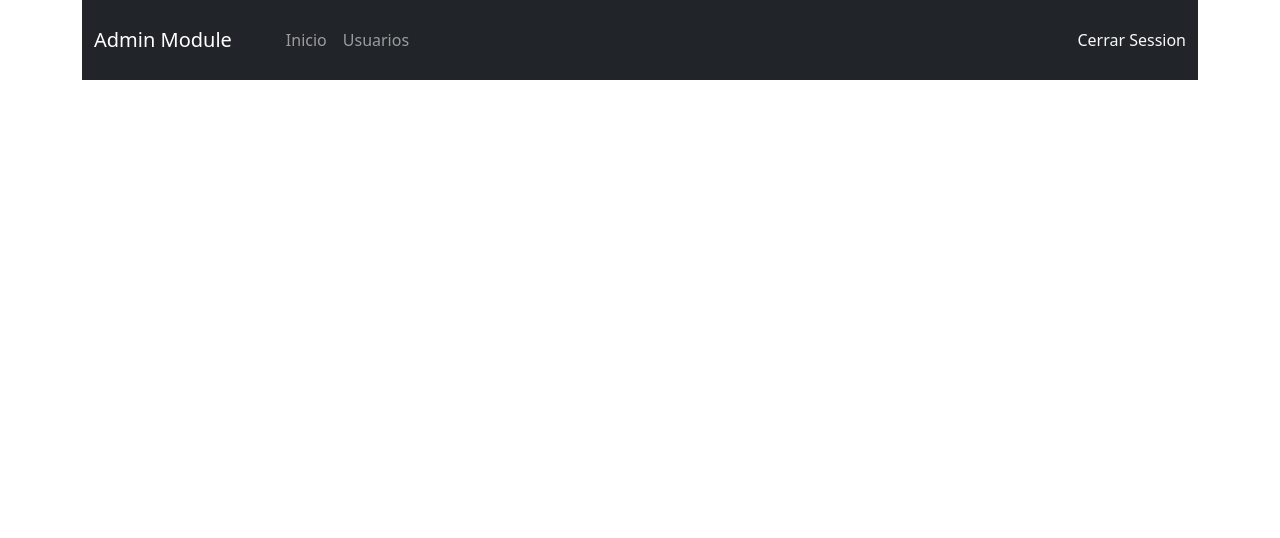
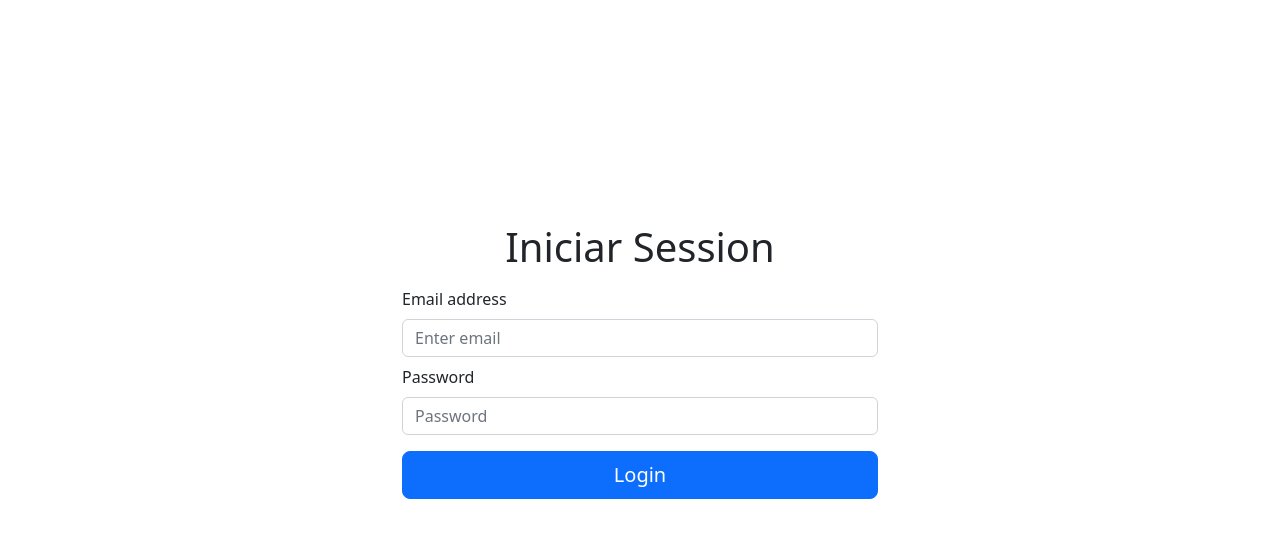
Before and after one commit to yosael/admin-module-web, a React (Vite) app: page /login in a window 1280 px wide. Shown: the top 538 px of the page. Built offline with nearby package versions, Linux system fonts and the light colour scheme.

Commit message:
Add Loding Page

```diff
--- a/src/App.tsx
+++ b/src/App.tsx
@@ -1,22 +1,13 @@
 import "bootstrap/dist/css/bootstrap.min.css";
 
-import Navbar from "./components/Navbar";
-import { BrowserRouter, Routes, Route } from "react-router-dom";
-import Home from "./pages/Home";
-import UserList from "./pages/UserList";
-import UserForm from "./pages/UserForm";
+import { BrowserRouter } from "react-router-dom";
+import AppRoutes from "./components/AppRoutes";
 
 function App() {
   return (
     <div className="container">
       <BrowserRouter>
-        <Navbar />
-        <Routes>
-          <Route path="/" element={<Home />} />
-          <Route path="/user" element={<UserForm />} />
-          <Route path="/user/:id" element={<UserForm />} />
-          <Route path="/users" element={<UserList />} />
-        </Routes>
+        <AppRoutes />
       </BrowserRouter>
     </div>
   );
--- /dev/null
+++ b/src/components/AppRoutes.tsx
@@ -0,0 +1,22 @@
+import { Routes, Route, useLocation } from "react-router-dom";
+import Home from "../pages/Home";
+import UserList from "../pages/UserList";
+import UserForm from "../pages/UserForm";
+import Navbar from "./Navbar";
+import Login from "../pages/Login";
+
+export default function AppRoutes() {
+  const location = useLocation();
+  return (
+    <>
+      {location.pathname !== "/login" && <Navbar />}
+      <Routes>
+        <Route path="/user" element={<UserForm />} />
+        <Route path="/user/:id" element={<UserForm />} />
+        <Route path="/users" element={<UserList />} />
+        <Route path="/login" element={<Login />} />
+        <Route path="/" element={<Home />} />
+      </Routes>
+    </>
+  );
+}
--- /dev/null
+++ b/src/pages/Login.tsx
@@ -0,0 +1,55 @@
+import React, { useState } from "react";
+import { Form, Button } from "react-bootstrap";
+
+export default function Login() {
+  const [email, setEmail] = useState("");
+  const [password, setPassword] = useState("");
+
+  const handleEmailChange = (event: React.ChangeEvent<HTMLInputElement>) => {
+    setEmail(event.target.value);
+  };
+
+  const handlePasswordChange = (event: React.ChangeEvent<HTMLInputElement>) => {
+    setPassword(event.target.value);
+  };
+
+  const handleSubmit = async (event: React.FormEvent<HTMLFormElement>) => {
+    event.preventDefault();
+    console.log(`Email: ${email}, Password: ${password}`);
+  };
+
+  return (
+    <div className="container" style={{ maxWidth: 500, marginTop: "20%" }}>
+      <h1 className="text-center">Iniciar Session</h1>
+      <Form onSubmit={handleSubmit} className="mt-3">
+        <Form.Group controlId="formBasicEmail">
+          <Form.Label>Email address</Form.Label>
+          <Form.Control
+            type="email"
+            placeholder="Enter email"
+            value={email}
+            onChange={handleEmailChange}
+          />
+        </Form.Group>
+
+        <Form.Group controlId="formBasicPassword" className="mt-2">
+          <Form.Label>Password</Form.Label>
+          <Form.Control
+            type="password"
+            placeholder="Password"
+            value={password}
+            onChange={handlePasswordChange}
+          />
+        </Form.Group>
+
+        <Button
+          variant="primary"
+          type="submit"
+          className="w-100 btn btn-lg btn-primary mt-3"
+        >
+          Login
+        </Button>
+      </Form>
+    </div>
+  );
+}
```
